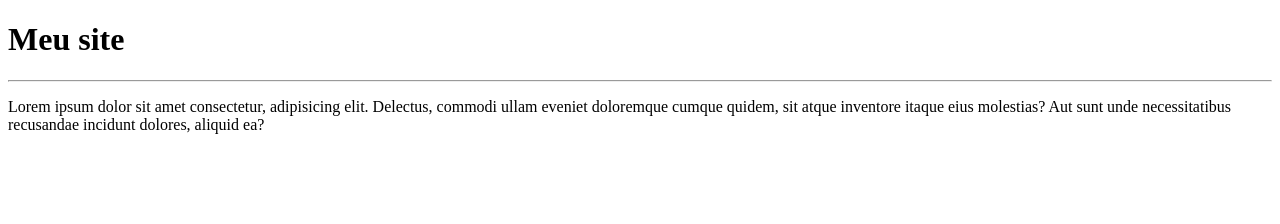
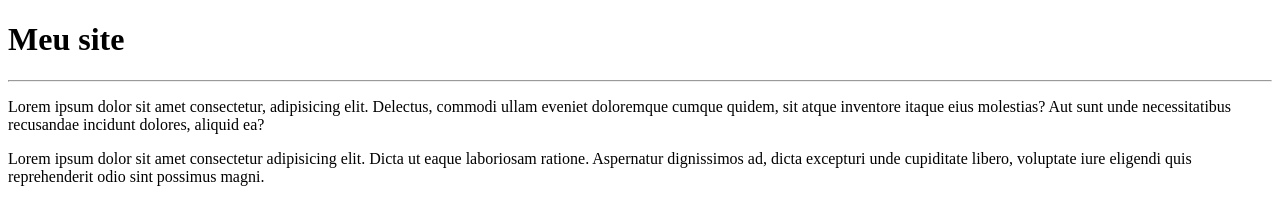
Before and after one commit to angelosqr/Aprendizado, a plain HTML site: page site exemplo/index.html in a window 1280 px wide. Drawn offline with Linux system fonts and the light colour scheme.

Commit message:
add parágrafo

```diff
--- a/site exemplo/index.html
+++ b/site exemplo/index.html
@@ -9,5 +9,6 @@
     <h1>Meu site</h1>
     <hr>
    <p></p> Lorem ipsum dolor sit amet consectetur, adipisicing elit. Delectus, commodi ullam eveniet doloremque cumque quidem, sit atque inventore itaque eius molestias? Aut sunt unde necessitatibus recusandae incidunt dolores, aliquid ea?
+   <p>Lorem ipsum dolor sit amet consectetur adipisicing elit. Dicta ut eaque laboriosam ratione. Aspernatur dignissimos ad, dicta excepturi unde cupiditate libero, voluptate iure eligendi quis reprehenderit odio sint possimus magni.</p>
 </body>
 </html>
```
